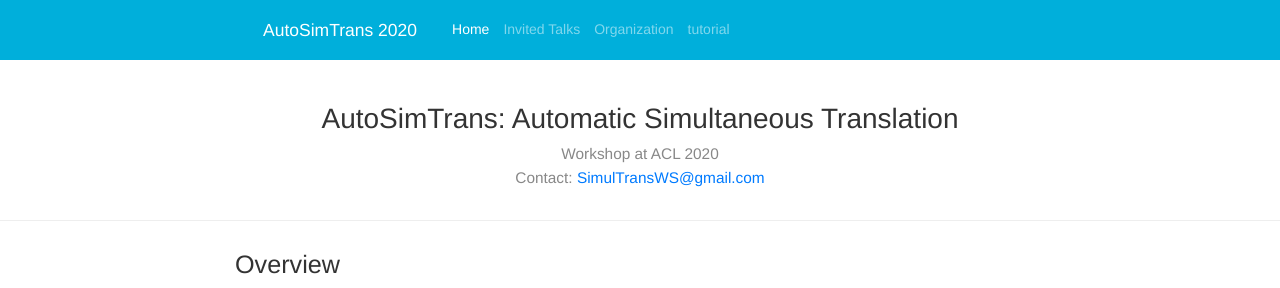
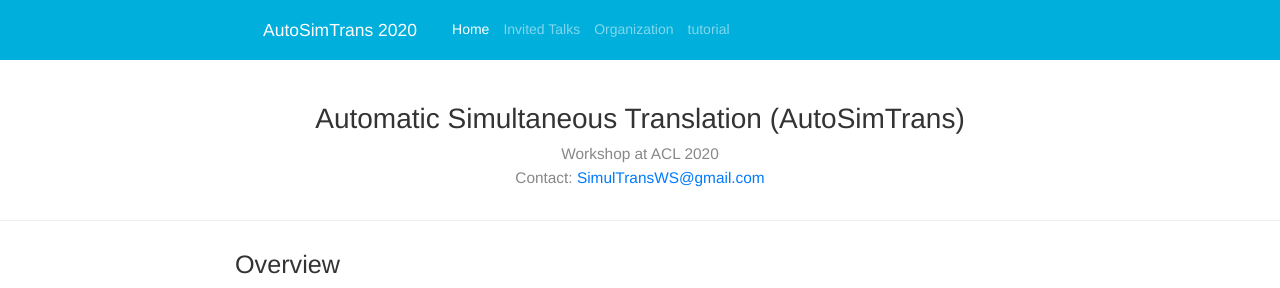
Before and after one commit to SimulTrans-workshop/SimulTrans-workshop.github.io, a Jekyll site: the page built from index.md, in a window 1280 px wide. Shown: the top 288 px of the page. Built offline with Jekyll 4.4.1, drawn with Linux system fonts in a browser that asks for light colours; nearby versions of some CDN libraries.

Commit message:
name changed

```diff
--- a/_layouts/main-anchor.html
+++ b/_layouts/main-anchor.html
@@ -59,7 +59,7 @@
 
 <div class="blog-header">
     <div class="container text-center">
-        <h1 class="blog-title">AutoSimTrans: Automatic Simultaneous Translation</h1>
+        <h1 class="blog-title">Automatic Simultaneous Translation (AutoSimTrans)</h1>
         <p class="lead blog-description">
             Workshop at ACL 2020<br/>
 
```
